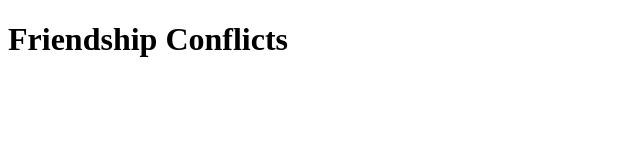
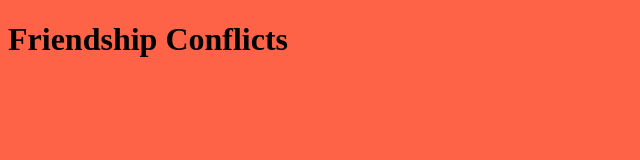
Before and after one commit to LukeSchlangen/git-friendship-conflicts, a plain HTML site: page index.html in a window 1280 px wide. Shown: the whole page, without its empty margins (0-640 px from the left). Drawn offline with Linux system fonts and the light colour scheme.

Commit message:
Connected html and css

```diff
--- a/index.html
+++ b/index.html
@@ -9,6 +9,7 @@
         <title></title>
         <meta name="description" content="">
         <meta name="viewport" content="width=device-width, initial-scale=1">
+        <link href="styles.css" type="text/css" rel="stylesheet">
     </head>
     <body>
         <h1>Friendship Conflicts</h1>
```
